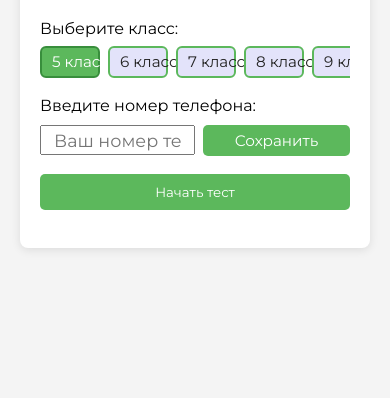
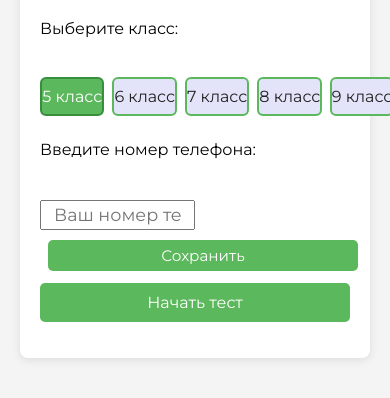
Before and after one commit to lizakornevaa03-web/test, a plain HTML site: page index.html in a window 390 px wide. Shown: the part 142-540 px from the top of the page. Drawn offline with Linux system fonts and the light colour scheme.

Commit message:
style.css

```diff
--- a/css/style.css
+++ b/css/style.css
@@ -170,3 +170,45 @@ button:hover {
     border: 1px solid #d6e9c6;
     border-radius: 5px;
 }
+
+/* Адаптив для блока выбора класса и предмета */
+.form-row {
+  display: flex;
+  flex-wrap: wrap;
+  gap: 8px;
+  margin-bottom: 12px;
+}
+
+.form-row label,
+.form-row input,
+.form-row button,
+.form-row select {
+  font-size: 1em;
+}
+
+@media (max-width: 600px) {
+  .form-row {
+    flex-direction: column;
+    align-items: stretch;
+    gap: 6px;
+  }
+  .form-row button,
+  .form-row input,
+  .form-row select {
+    width: 100%;
+    min-width: 0;
+    box-sizing: border-box;
+  }
+  .phone-input-row {
+    flex-direction: column;
+    align-items: stretch;
+  }
+}
+
+/* Кнопки выбора класса */
+.class-btn {
+  min-width: 90px;
+  margin-bottom: 4px;
+  font-size: 1em;
+  padding: 8px 0;
+}
```
